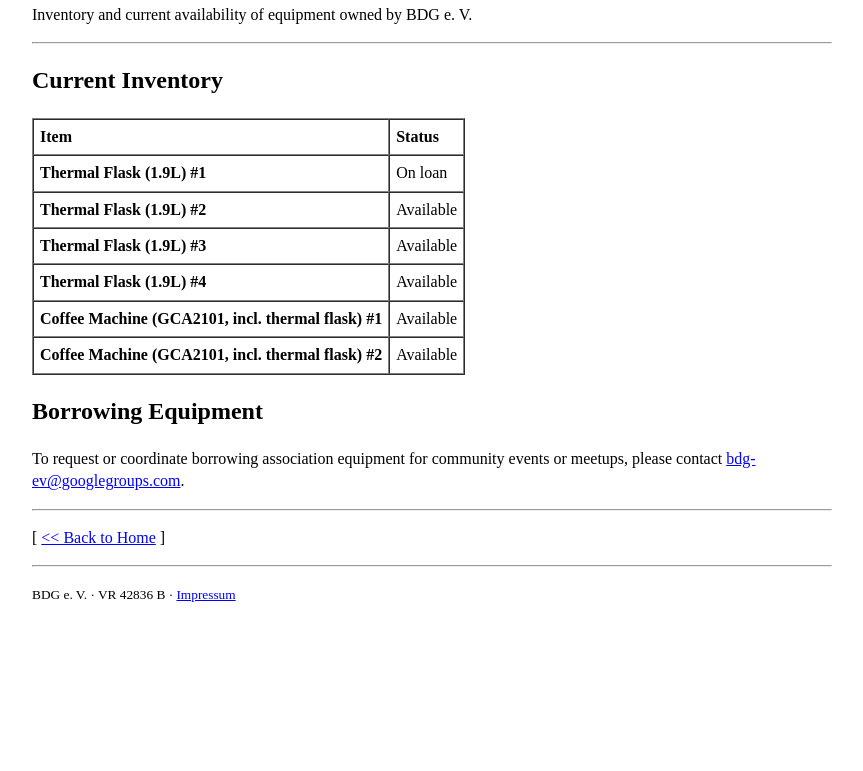
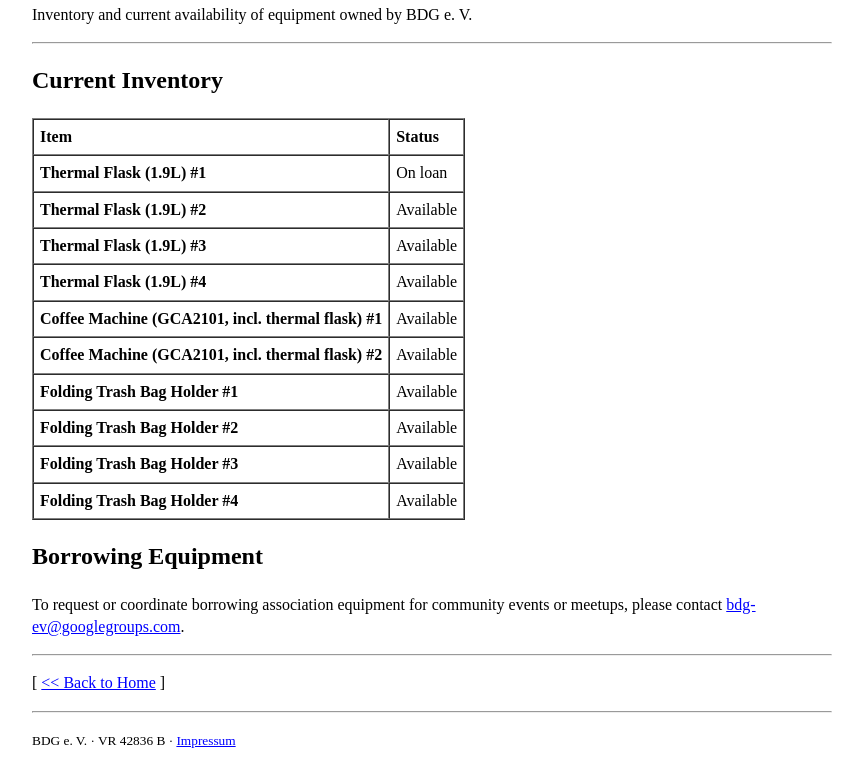
Before and after one commit to BDG-e-V/BDG-e-V.github.io, a plain HTML site: page equipment.html in a window 1280 px wide. Shown: the part 144-915 px from the top of the page, without its empty margins (208-1071 px from the left). Before the commit the page ends 800 px from the top, so only its background shows below. Drawn offline with Linux system fonts and the light colour scheme.

Commit message:
Trash bag holders

```diff
--- a/equipment.html
+++ b/equipment.html
@@ -56,6 +56,22 @@
         <td><b>Coffee Machine (GCA2101, incl. thermal flask) #2</b></td>
         <td>Available</td>
       </tr>
+      <tr>
+        <td><b>Folding Trash Bag Holder #1</b></td>
+        <td>Available</td>
+      </tr>
+      <tr>
+        <td><b>Folding Trash Bag Holder #2</b></td>
+        <td>Available</td>
+      </tr>
+      <tr>
+        <td><b>Folding Trash Bag Holder #3</b></td>
+        <td>Available</td>
+      </tr>
+      <tr>
+        <td><b>Folding Trash Bag Holder #4</b></td>
+        <td>Available</td>
+      </tr>
     </tbody>
   </table>
 
```
